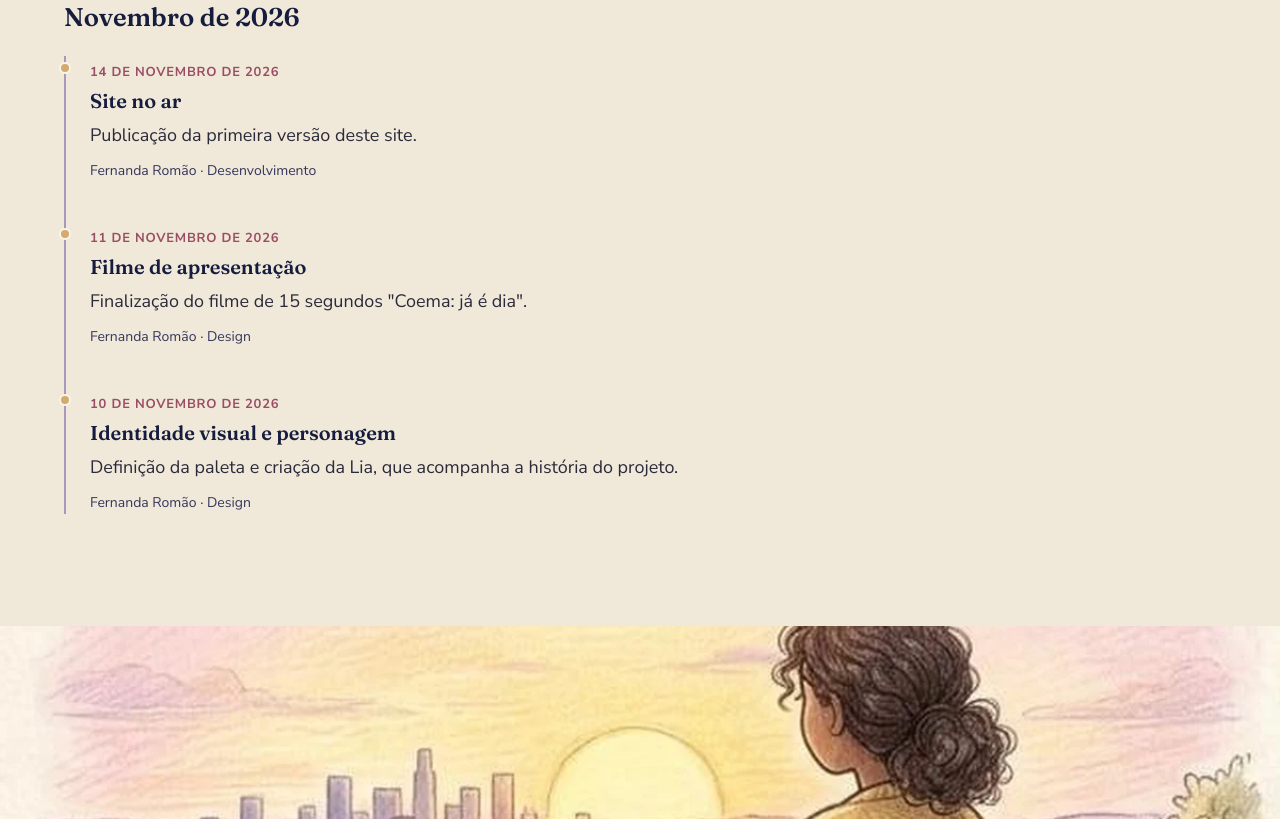
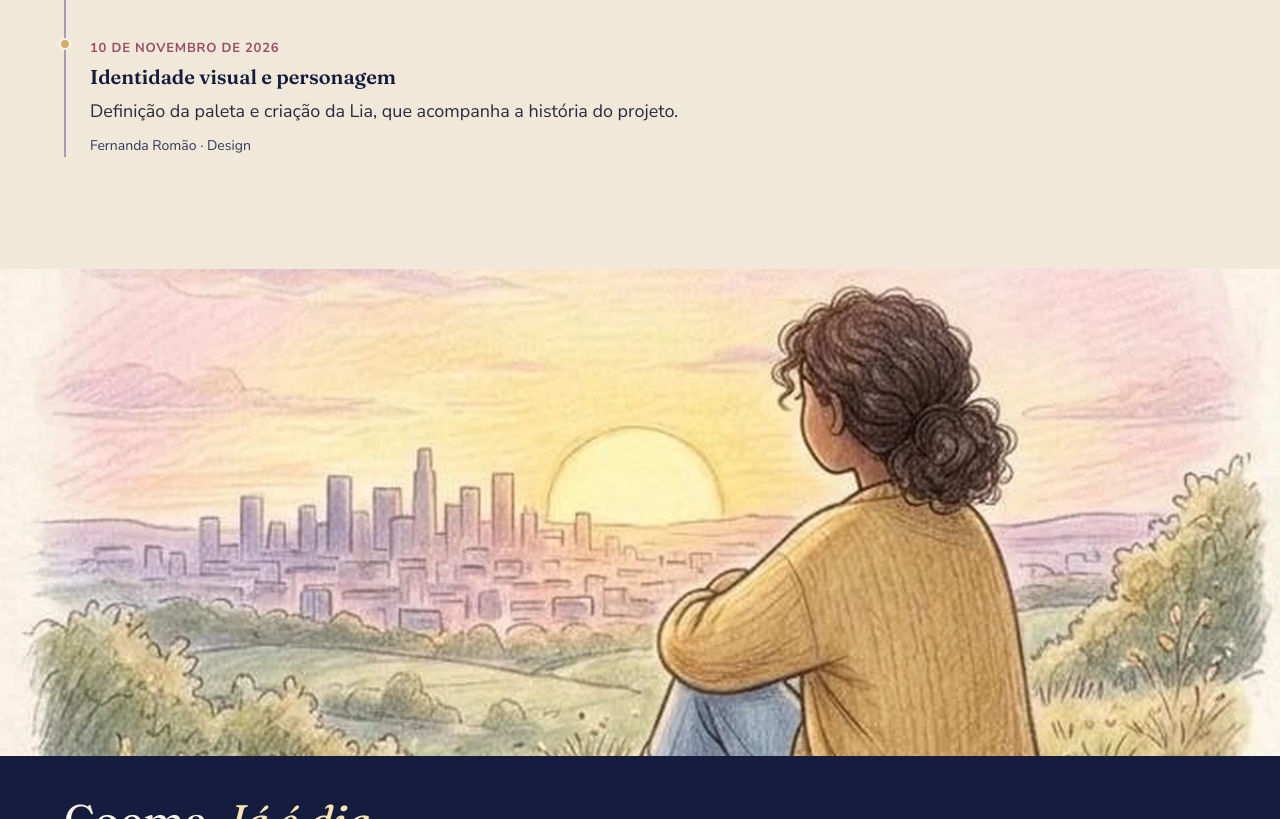
Before and after one commit to NandaRomao/coema-site, a plain HTML site: page bastidores.html in a window 1280 px wide. Shown: the part 2713-3532 px from the top of the page. Drawn offline with Linux system fonts and the light colour scheme.

Commit message:
fix: enquadramento da imagem do rodapé e organização dos Bastidores

```diff
--- a/css/secoes.css
+++ b/css/secoes.css
@@ -394,9 +394,9 @@
 
 .rodape__imagem {
   width: 100%;
-  height: clamp(14rem, 38vw, 26rem);
+  height: clamp(14rem, 38vw, 44rem);
   object-fit: cover;
-  object-position: center 60%;
+  object-position: center 58%;
 }
 
 .rodape__interno {
```
Also changed, not shown: bastidores.html (+21 -26 lines).
